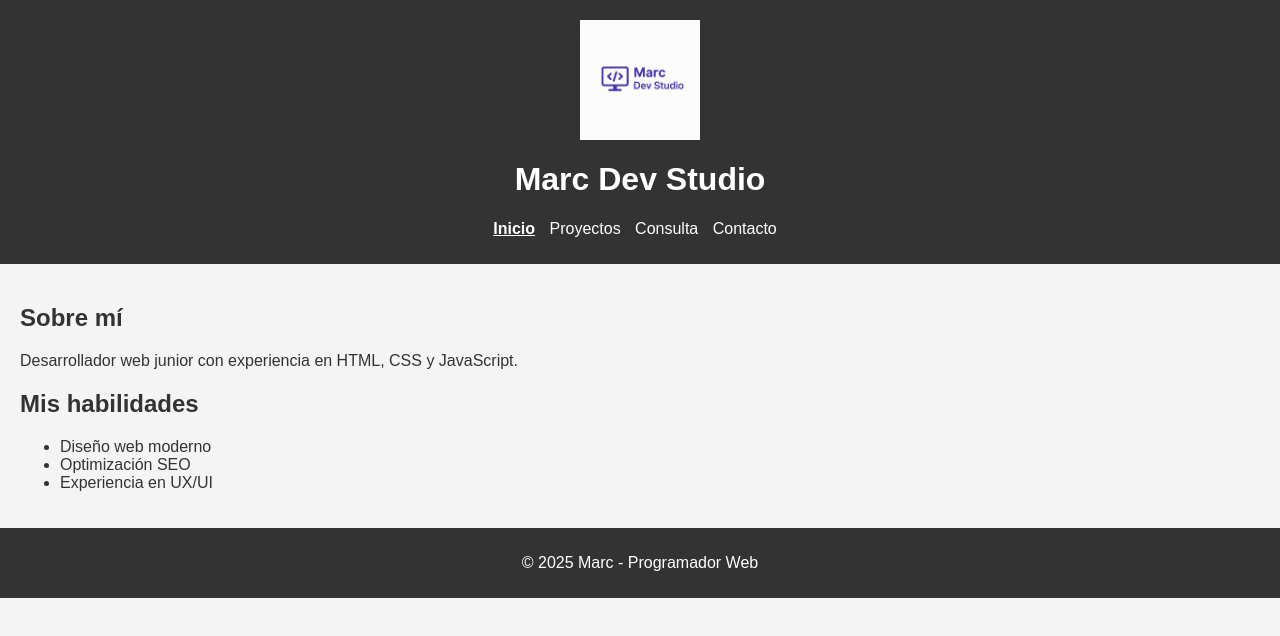
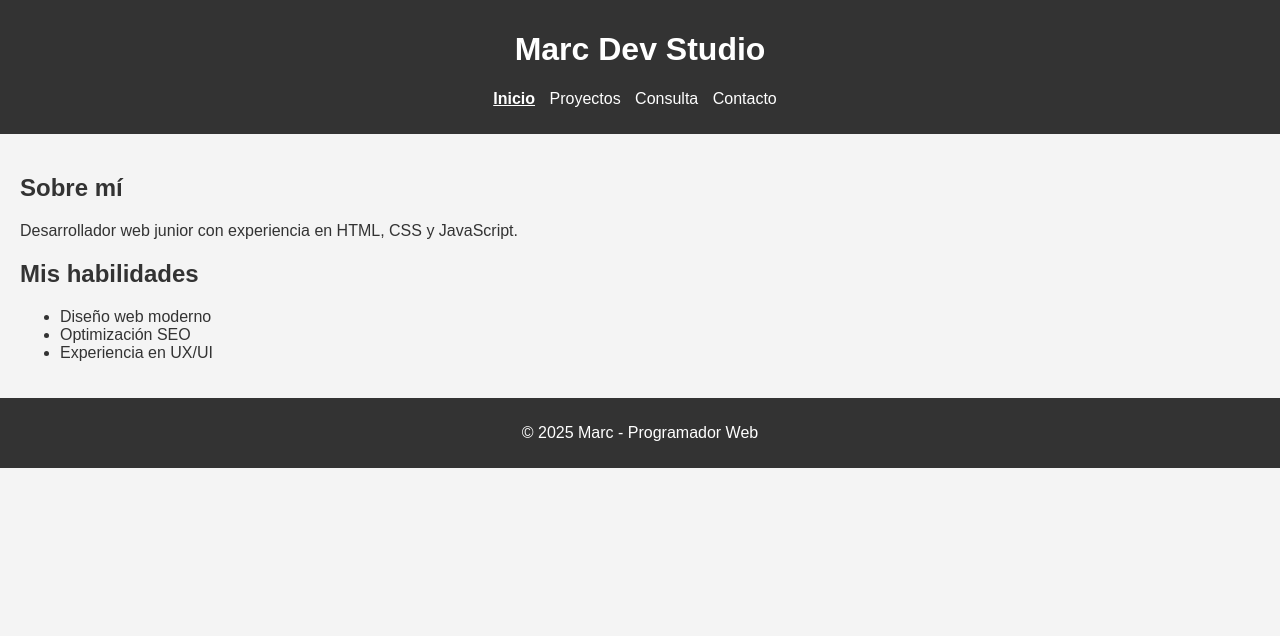
Before and after one commit to Marc505/Github, a plain HTML site: page index.html in a window 1280 px wide. Drawn offline with Linux system fonts and the light colour scheme.

Commit message:
Correciones

```diff
--- a/index.html
+++ b/index.html
@@ -4,12 +4,11 @@
     <meta charset="UTF-8">
     <meta name="viewport" content="width=device-width, initial-scale=1.0">
     <title>Marc - Programador Web</title>
-    <link rel="icon" type="image/png" href="images/logo.png">
+    <link rel="icon" type="image/x-icon" href="favicon.ico">
     <link rel="stylesheet" href="css/style.css">
 </head>
 <body>
     <header>
-    <img src="images/logo.png" alt="Logo de Marc" class="logo">
     <h1>Marc Dev Studio</h1>
     <nav>
         <ul>
```
Also changed, not shown: consulta.html (+1 -1 lines), contacto.html (+1 -1 lines), proyectos.html (+1 -1 lines).
